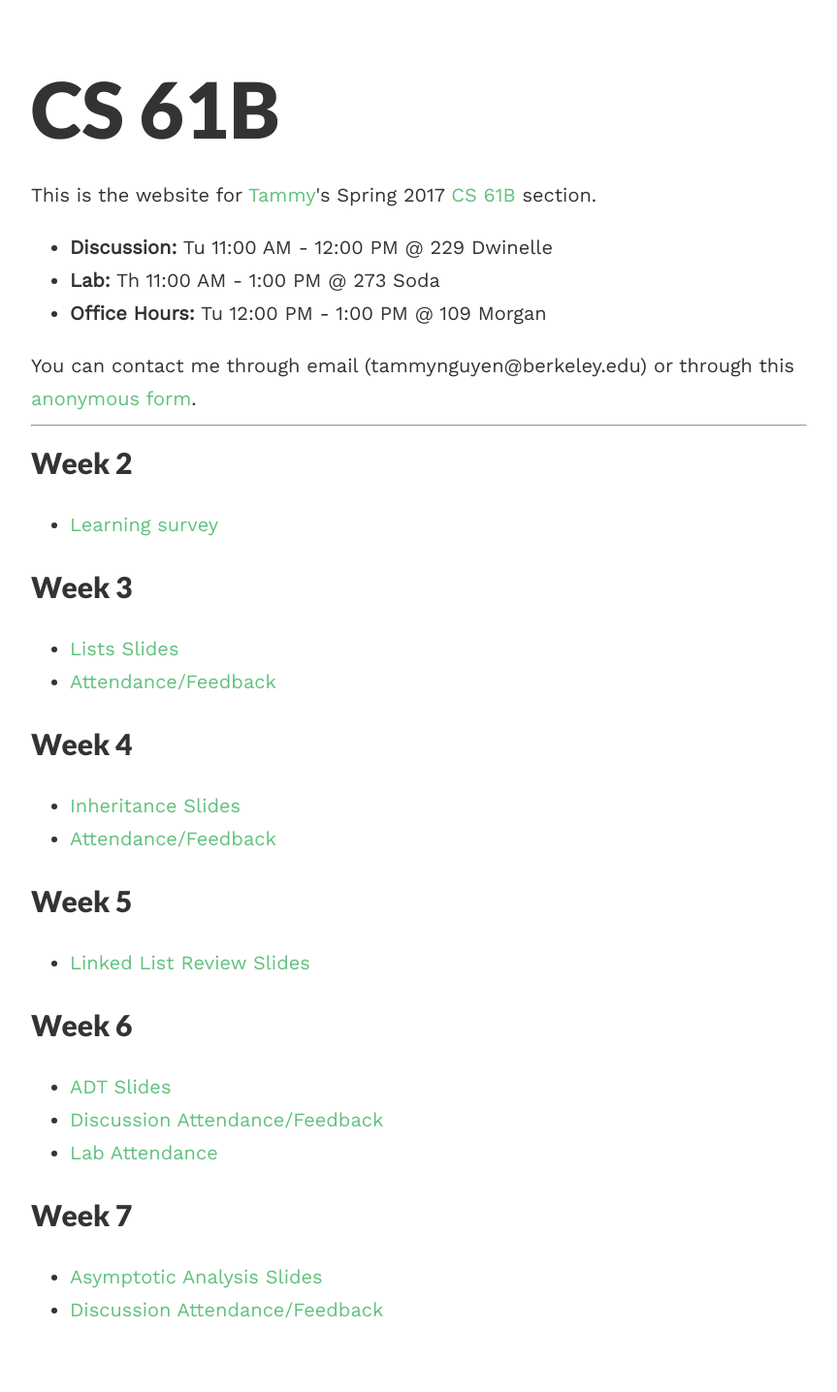
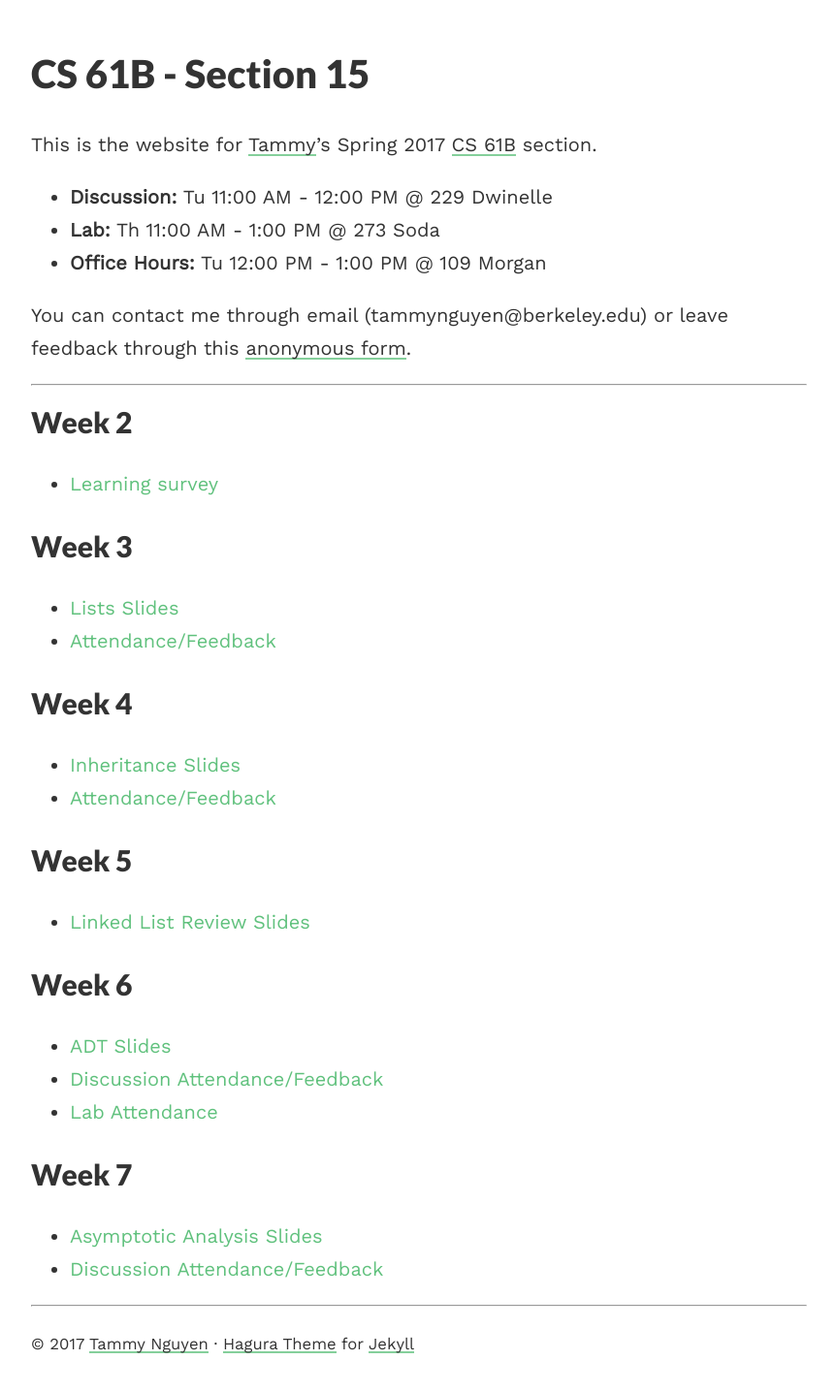
Before and after one commit to tammydonguyen/cs61b, a Jekyll site: the page built from index.md, in a window 1280 px wide. Shown: the whole page at 97% size, without its empty margins (208-1071 px from the left). Built offline with Jekyll 4.4.1, drawn with Linux system fonts in a browser that asks for light colours; before the commit the page ends 1368 px from its top, so only the background shows below that; some of the changed lines change nothing that is shown.

Commit message:
switch index to md

```diff
--- a/_config.yml
+++ b/_config.yml
@@ -1,4 +1,4 @@
-title: CS 61B
+title: CS 61B - Section 15
 baseurl: /cs61b
 email: tammynguyen@berkeley.edu
 
--- a/index.html
+++ /dev/null
@@ -1,52 +0,0 @@
----
-layout: default
----
-<h1 class="headline">{{site.title}}</h1>
-
-This is the website for <a href="http://tmmydngyn.com/">Tammy</a>'s Spring 2017
-<a href="http://datastructur.es">CS 61B</a> section.<br/>
-
-<ul>
-	<li><b>Discussion:</b> Tu 11:00 AM - 12:00 PM @ 229 Dwinelle </li>
-	<li><b>Lab:</b> Th 11:00 AM - 1:00 PM @ 273 Soda </li>
-	<li><b>Office Hours:</b> Tu 12:00 PM - 1:00 PM @ 109 Morgan </li>
-</ul>
-
-You can contact me through email (tammynguyen@berkeley.edu) or through this <a href="https://docs.google.com/forms/d/e/1FAIpQLSf3h9yaC0BkqiZcQY_tuAWnY4sTeFZ1AuJt0y_UcPVIsz-3wg/viewform">anonymous form</a>.
-
-<hr>
-
-<h2>Week 2</h2>
-<ul>
-	<li><a href="https://docs.google.com/a/berkeley.edu/forms/d/e/1FAIpQLSfV2NCmBuvC9VmNfzEQA-Ct-a-f0ZKemdyto7dy6SrcvTamDQ/viewform">Learning survey</a></li>
-</ul>
-
-<h2>Week 3</h2>
-<ul>
-	<li><a href="https://docs.google.com/a/berkeley.edu/presentation/d/19LYmDUeU9UbLqNZotIQWL81flsJd9ku3PZsFr7-zcKA/edit?usp=sharing">Lists Slides</a></li>
-	<li><a href="https://docs.google.com/a/berkeley.edu/forms/d/e/1FAIpQLScBxYpLqcgFR5q2xFOzx_d7-0uxZ9OhRxcDnQ2EqMS8kMcukg/viewform">Attendance/Feedback</a> </li>
-</ul>
-
-<h2>Week 4</h2>
-<ul>
-	<li><a href="https://docs.google.com/a/berkeley.edu/presentation/d/1rfq3dk6jauJere2i7q5x1g_htplXjQFMSp-2t9Uzjkk/edit?usp=sharing">Inheritance Slides</a> </li>
-	<li><a href="https://docs.google.com/a/berkeley.edu/forms/d/e/1FAIpQLSdM7EV3lBP06MZG-bJHkNxVSRErMV6_EzgPxjyK7wCtWIgCiA/viewform">Attendance/Feedback</a> </li>
-</ul>
-
-<h2>Week 5</h2>
-<ul>
-    <li><a href="https://docs.google.com/a/berkeley.edu/presentation/d/1-OEdsVpyGT1GLvfQkA5Csa7qGxIMjLrSXyaNeNvi8sc/edit?usp=sharing">Linked List Review Slides</a> </li>
-</ul>
-
-<h2>Week 6</h2>
-<ul>
-    <li><a href="https://docs.google.com/a/berkeley.edu/presentation/d/1aRa8SiQgIp5MM5pSwF3_-8I-nc1L_J2MKtbcgzQdEnw/edit?usp=sharing">ADT Slides</a> </li>
-    <li><a href="https://docs.google.com/a/berkeley.edu/forms/d/e/1FAIpQLSf2Ht7Zgd526PdmMstWc-HY1uyi1rZY4t5ZjOR2-lpAkhmkKg/viewform">Discussion Attendance/Feedback</a> </li>
-    <li><a href="https://docs.google.com/a/berkeley.edu/forms/d/e/1FAIpQLSfwaBM5mfl_3fH-YEwy6_S52v6IdOTeRjQx6Ud_i5tkpwSCqA/viewform">Lab Attendance</a></li>
-</ul>
-
-<h2>Week 7</h2>
-<ul>
-    <li><a href="https://docs.google.com/a/berkeley.edu/presentation/d/1bmcay-dSXrHtI40oGPBnkVC5NlsHT5oygoesgTZD6OY/edit?usp=sharing">Asymptotic Analysis Slides</a> </li>
-    <li><a href="https://docs.google.com/a/berkeley.edu/forms/d/e/1FAIpQLSfyqhzKwG_2S76HHFLsO0YbyOjBOrpM47cNLEImAUDALTfU8A/viewform">Discussion Attendance/Feedback</a> </li>
-</ul>
--- /dev/null
+++ b/index.md
@@ -0,0 +1,58 @@
+---
+title: CS 61B - Section 15
+layout: default
+---
+
+# {{site.title}}
+
+This is the website for [Tammy](http://tmmydngyn.com)'s Spring 2017
+[CS 61B](http://datastructur.es) section.
+
+- **Discussion:** Tu 11:00 AM - 12:00 PM @ 229 Dwinelle
+- **Lab:** Th 11:00 AM - 1:00 PM @ 273 Soda
+- **Office Hours:** Tu 12:00 PM - 1:00 PM @ 109 Morgan
+
+You can contact me through email (tammynguyen@berkeley.edu) or leave feedback through this [anonymous form](https://docs.google.com/forms/d/e/1FAIpQLSf3h9yaC0BkqiZcQY_tuAWnY4sTeFZ1AuJt0y_UcPVIsz-3wg/viewform).
+
+- - -
+
+## Week 2
+- [Learning survey][survey]
+
+## Week 3
+- [Lists Slides][lists]
+- [Attendance/Feedback][disc3-attendance]
+
+## Week 4
+- [Inheritance Slides][inheritance]
+- [Attendance/Feedback][disc4-attendance]
+
+## Week 5
+- [Linked List Review Slides][linked-lists]
+
+## Week 6
+- [ADT Slides][adt]
+- [Discussion Attendance/Feedback][disc6-attendance]
+- [Lab Attendance][lab6-attendance]
+
+## Week 7
+- [Asymptotic Analysis Slides][asymptotic-analysis]
+- [Discussion Attendance/Feedback][disc7-attendance]
+
+[survey]: https://docs.google.com/a/berkeley.edu/forms/d/e/1FAIpQLSfV2NCmBuvC9VmNfzEQA-Ct-a-f0ZKemdyto7dy6SrcvTamDQ/viewform
+
+[lists]: https://docs.google.com/a/berkeley.edu/presentation/d/19LYmDUeU9UbLqNZotIQWL81flsJd9ku3PZsFr7-zcKA/edit?usp=sharing
+[inheritance]: https://docs.google.com/a/berkeley.edu/presentation/d/1rfq3dk6jauJere2i7q5x1g_htplXjQFMSp-2t9Uzjkk/edit?usp=sharing
+[linked-lists]: https://docs.google.com/a/berkeley.edu/presentation/d/1-OEdsVpyGT1GLvfQkA5Csa7qGxIMjLrSXyaNeNvi8sc/edit?usp=sharing
+[adt]: https://docs.google.com/a/berkeley.edu/presentation/d/1aRa8SiQgIp5MM5pSwF3_-8I-nc1L_J2MKtbcgzQdEnw/edit?usp=sharing
+[asymptotic-analysis]: https://docs.google.com/a/berkeley.edu/presentation/d/1bmcay-dSXrHtI40oGPBnkVC5NlsHT5oygoesgTZD6OY/edit?usp=sharing
+
+[disc3-attendance]: https://docs.google.com/a/berkeley.edu/forms/d/e/1FAIpQLScBxYpLqcgFR5q2xFOzx_d7-0uxZ9OhRxcDnQ2EqMS8kMcukg/viewform
+[disc4-attendance]: https://docs.google.com/a/berkeley.edu/forms/d/e/1FAIpQLSdM7EV3lBP06MZG-bJHkNxVSRErMV6_EzgPxjyK7wCtWIgCiA/viewform
+[disc6-attendance]: https://docs.google.com/a/berkeley.edu/forms/d/e/1FAIpQLSf2Ht7Zgd526PdmMstWc-HY1uyi1rZY4t5ZjOR2-lpAkhmkKg/viewform
+[disc7-attendance]: https://docs.google.com/a/berkeley.edu/forms/d/e/1FAIpQLSfyqhzKwG_2S76HHFLsO0YbyOjBOrpM47cNLEImAUDALTfU8A/viewform
+
+[lab6-attendance]: https://docs.google.com/a/berkeley.edu/forms/d/e/1FAIpQLSfwaBM5mfl_3fH-YEwy6_S52v6IdOTeRjQx6Ud_i5tkpwSCqA/viewform
+
+- - -
+<small> © 2017 [Tammy Nguyen](http://tmmydngyn.com) · [Hagura Theme](https://github.com/sharu725/hagura) for [Jekyll](https://jekyllrb.com/) </small> <br/><br/>
```
Also changed, not shown: 2 other files.
